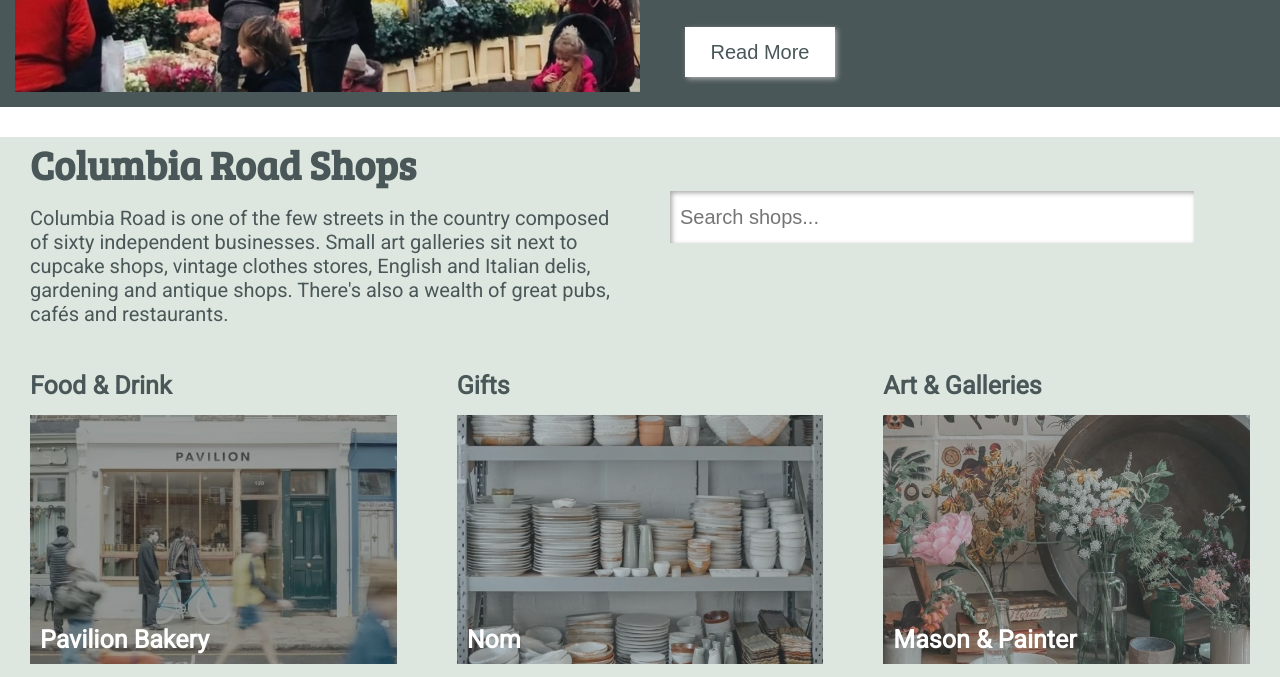
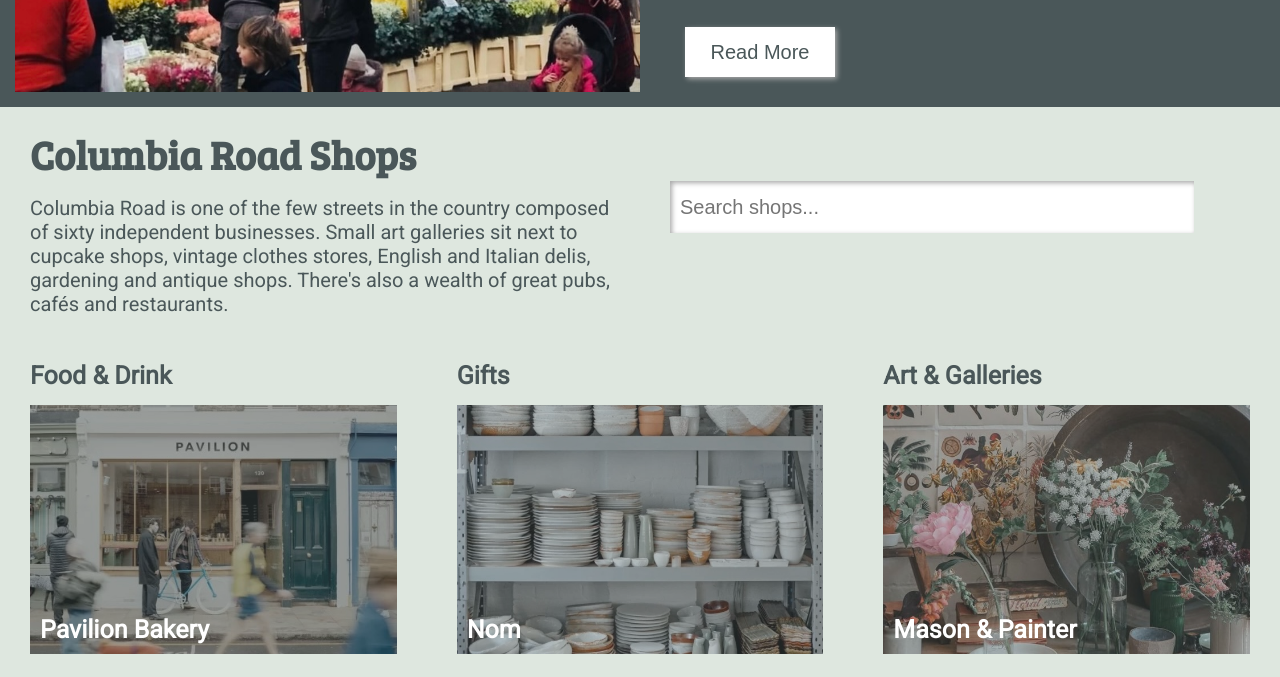
Before and after one commit to rdbrooks/columbia-road-redesign, a plain HTML site: page index.html in a window 1280 px wide. Shown: the part 976-1653 px from the top of the page. Drawn offline with Linux system fonts and the light colour scheme.

Commit message:
fix: white space between sections

```diff
--- a/styles.css
+++ b/styles.css
@@ -74,6 +74,11 @@ h4 {
   width: 33%;
   margin: 30px;
   margin-top: 0px;
+}
+
+#shops h2 {
+  margin-top: 0px;
+  padding-top: 20px;
 }
 
 .shop {
@@ -275,7 +280,7 @@ input {
 }
 
 .img-clickable:hover {
-  opacity: 0.7; /* clickable images have opacity 0.7 on hover to indicate"= */
+  opacity: 0.7; /* clickable images have opacity 70% on hover */
 }
 
 /* Tablet adjustments*/
```
